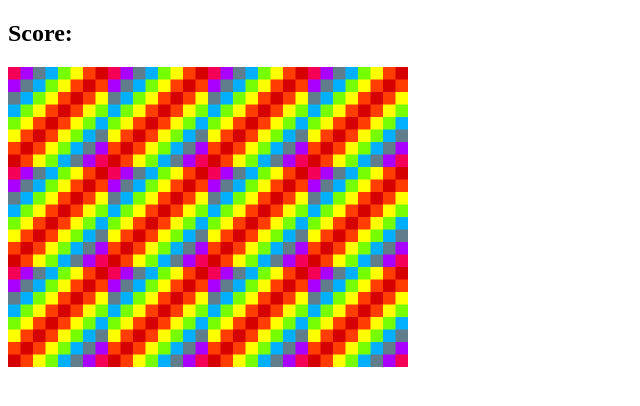
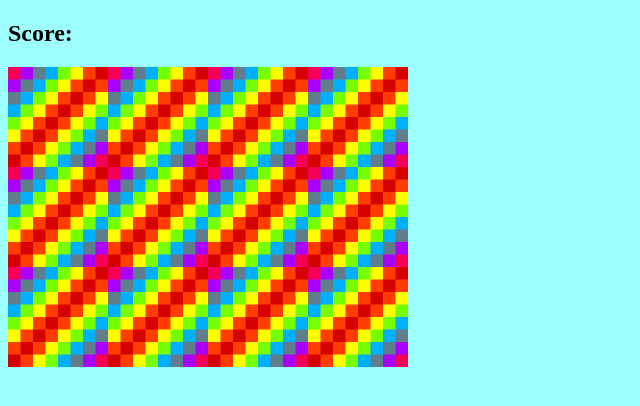
Before and after one commit to Bilal3386/memories-game, a plain HTML site: page index.html in a window 1280 px wide. Shown: the whole page, without its empty margins (0-640 px from the left). Drawn offline with Linux system fonts and the light colour scheme.

Commit message:
background-color-changes

```diff
--- a/style.css
+++ b/style.css
@@ -4,3 +4,6 @@
   width: 400px;
   height: 300px;
 }
+body {
+  background-color: rgb(158, 255, 255);
+}
```
